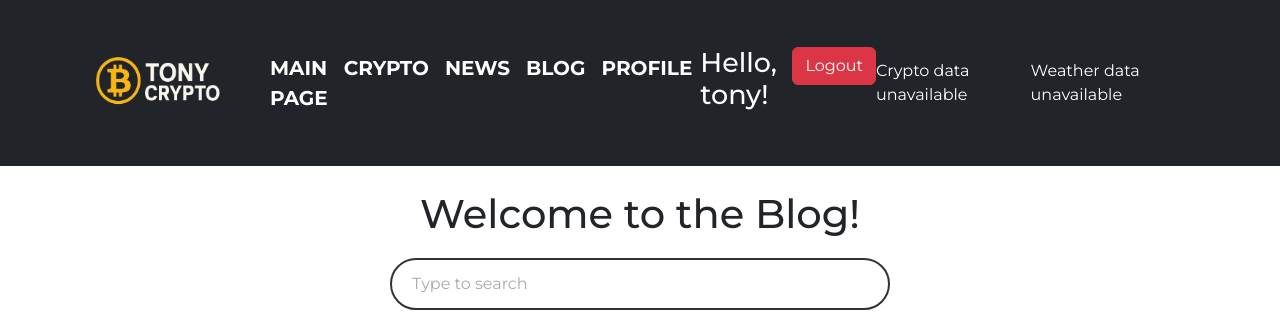
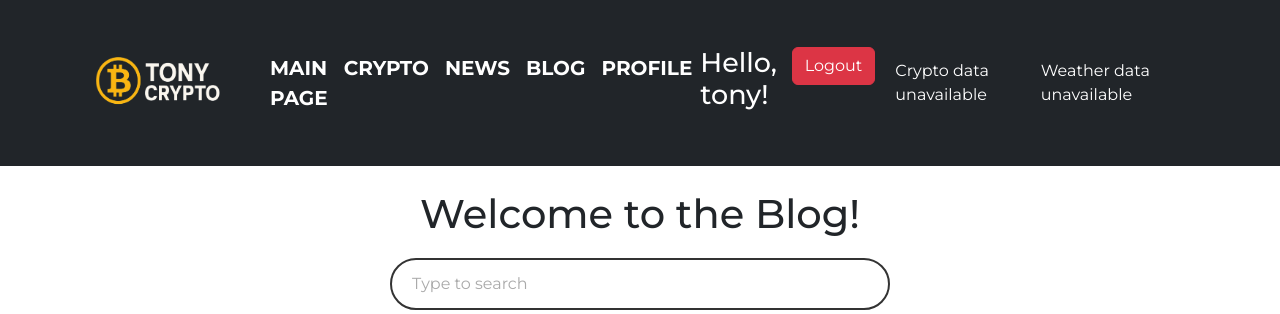
Before and after one commit to boiko88/django_crypto, a Django app: page /blog in a window 1280 px wide. Shown: the top 314 px of the page. Run offline with Django 5.2, Linux system fonts and the light colour scheme; a user stored in the database is signed in; data comes from the database, SQL or seed files in the repository; data that the repository does not hold is empty.

Commit message:
margin for logout

```diff
--- a/static/styles.css
+++ b/static/styles.css
@@ -121,3 +121,7 @@ body {
     height: 150px;
     margin-right: 30px;
 }
+
+.btn-danger {
+    margin-right: 20px;
+}
```
